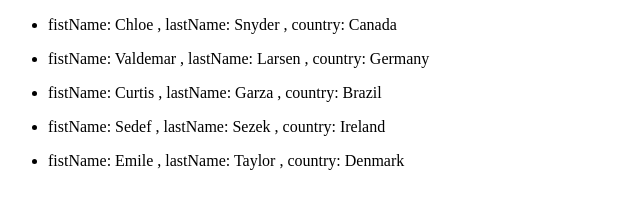
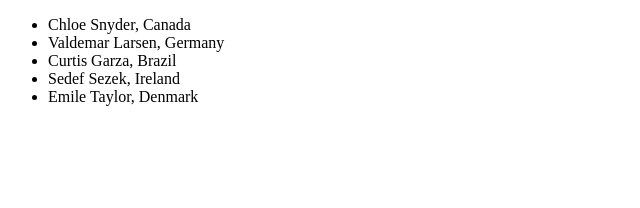
Before and after one commit to dzmitrymukaseyeu/work, a plain HTML site: page Homework 9/index.html in a window 1280 px wide. Shown: the whole page, without its empty margins (0-640 px from the left). Drawn offline with Linux system fonts and the light colour scheme.

Commit message:
created newArr and divided js code into 2 modules

```diff
--- a/Homework 9/index.html
+++ b/Homework 9/index.html
@@ -6,6 +6,8 @@
     <title>Document</title>
 </head>
 <body>
-    <script src="main.js"></script>
+
+    <script src="main.js" type="module"></script>
+    <script src="main1.js" type="module"></script>
 </body>
 </html>
--- a/Homework 9/main.js
+++ b/Homework 9/main.js
@@ -1,80 +1,16 @@
 'use strict';
 
-const requestUsers = function(cb) {
-    const users = [
-        {
-            id: 1,
-            fistName: 'Chloe',
-            lastName: 'Snyder'
-        },
-        {
-            id: 44,
-            fistName: 'Valdemar',
-            lastName: 'Larsen'
-        },
-        {
-            id: 342,
-            fistName: 'Curtis',
-            lastName: 'Garza'
-        },
-        {
-            id: 2,
-            fistName: 'Sedef',
-            lastName: 'Sezek'
-        },
-        {
-            id: 24,
-            fistName: 'Emile',
-            lastName: 'Taylor'
-        }
-    ];
-
-    setTimeout(function () {
-        cb(users);
-    }, 1000);
-};
-
-const requestCountries = function (cb) {
-    const countries = [
-        {
-            userId: 44,
-            country: 'Germany'
-        },
-        {
-            userId: 1,
-            country: 'Canada'
-        },
-        {
-            userId: 342,
-            country: 'Brazil'
-        },
-        {
-            userId: 24,
-            country: 'Denmark'
-        },
-        {
-            userId: 2,
-            country: 'Ireland'
-        }
-    ];
-
-    setTimeout(function () {
-        cb(countries);
-    }, 1000);
-}
-
-
-
-
+import { requestUsers, requestCountries   } from './main1.js';
 
 function createList() {
     return document.createElement('ul');
 };
 
-function createListItem(text1, text2, text3) {
-  const li = document.createElement('li');
-  li.innerText = `fistName: ${text1} , lastName: ${text2} , country: ${text3}`;
-  return li;
+function createListItem({ fistName, lastName, country }) {
+    const li = document.createElement('li');
+
+    li.innerText = `${fistName} ${lastName}, ${country}`;
+    return li;
 };
 
 requestUsers(function (users) {
@@ -82,23 +18,24 @@ requestUsers(function (users) {
 
     requestCountries(function (countries) {
         console.log(countries);
-        let newArr = [];
 
-        for (let i = 0; i < users.length; i++) {
-            for (let prop of countries) {
-                if (prop.userId === users[i].id) {
-                    users[i].country = prop.country;
-                    newArr.push(users[i]);
-                };
+        const ul = createList();
+        const newArr = users.map(elem => {
+            const { country } = countries.find(el => el.userId === elem.id);
+
+            return {
+                ...elem,
+                country
             };
-        };
-            console.log(newArr);
+        });
+        console.log(newArr);
 
         newArr.forEach(function (el) {
-            const ul = createList();
-            const li = createListItem(el.fistName, el.lastName, el.country);
+            const li = createListItem(el);
+
             ul.appendChild(li);
-            document.body.appendChild(ul);
         });
+
+        document.body.appendChild(ul);
     });
 });
--- /dev/null
+++ b/Homework 9/main1.js
@@ -0,0 +1,68 @@
+'use strict';
+
+
+const requestUsers = function (cb) {
+    const users = [
+        {
+            id: 1,
+            fistName: 'Chloe',
+            lastName: 'Snyder'
+        },
+        {
+            id: 44,
+            fistName: 'Valdemar',
+            lastName: 'Larsen'
+        },
+        {
+            id: 342,
+            fistName: 'Curtis',
+            lastName: 'Garza'
+        },
+        {
+            id: 2,
+            fistName: 'Sedef',
+            lastName: 'Sezek'
+        },
+        {
+            id: 24,
+            fistName: 'Emile',
+            lastName: 'Taylor'
+        }
+    ];
+
+    setTimeout(function () {
+        cb(users);
+    }, 1000);
+};
+
+const requestCountries = function (cb) {
+    const countries = [
+        {
+            userId: 44,
+            country: 'Germany'
+        },
+        {
+            userId: 1,
+            country: 'Canada'
+        },
+        {
+            userId: 342,
+            country: 'Brazil'
+        },
+        {
+            userId: 24,
+            country: 'Denmark'
+        },
+        {
+            userId: 2,
+            country: 'Ireland'
+        }
+    ];
+
+    setTimeout(function () {
+        cb(countries);
+    }, 1000);
+}
+
+
+export { requestUsers, requestCountries }
```
